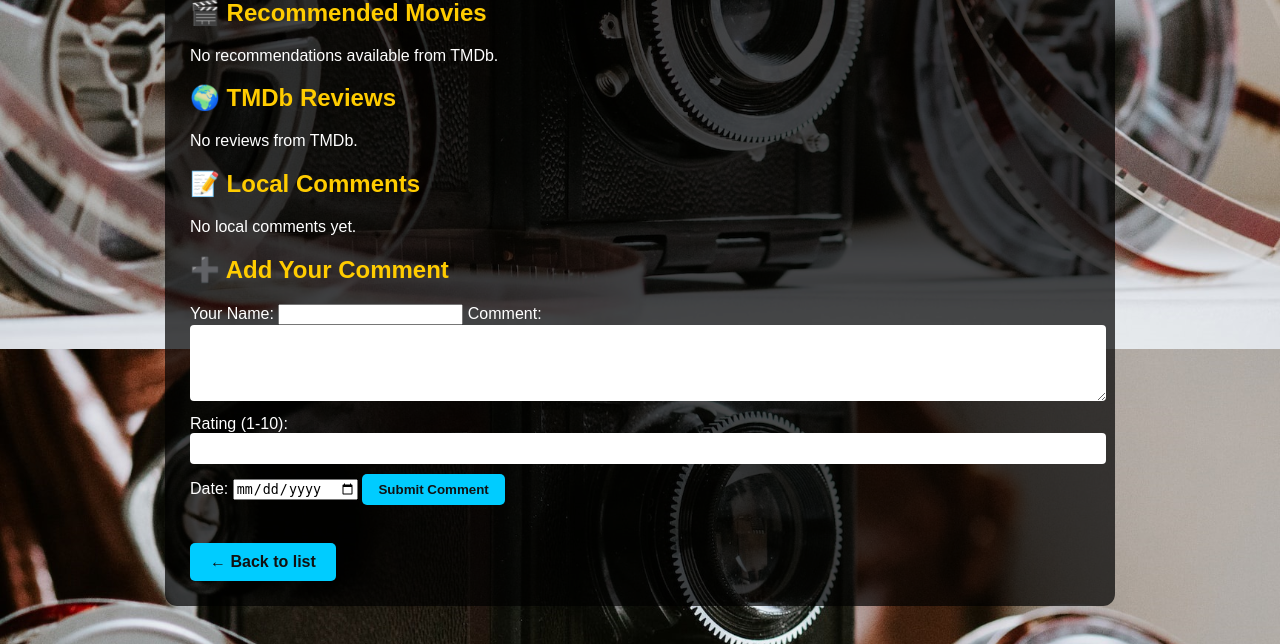
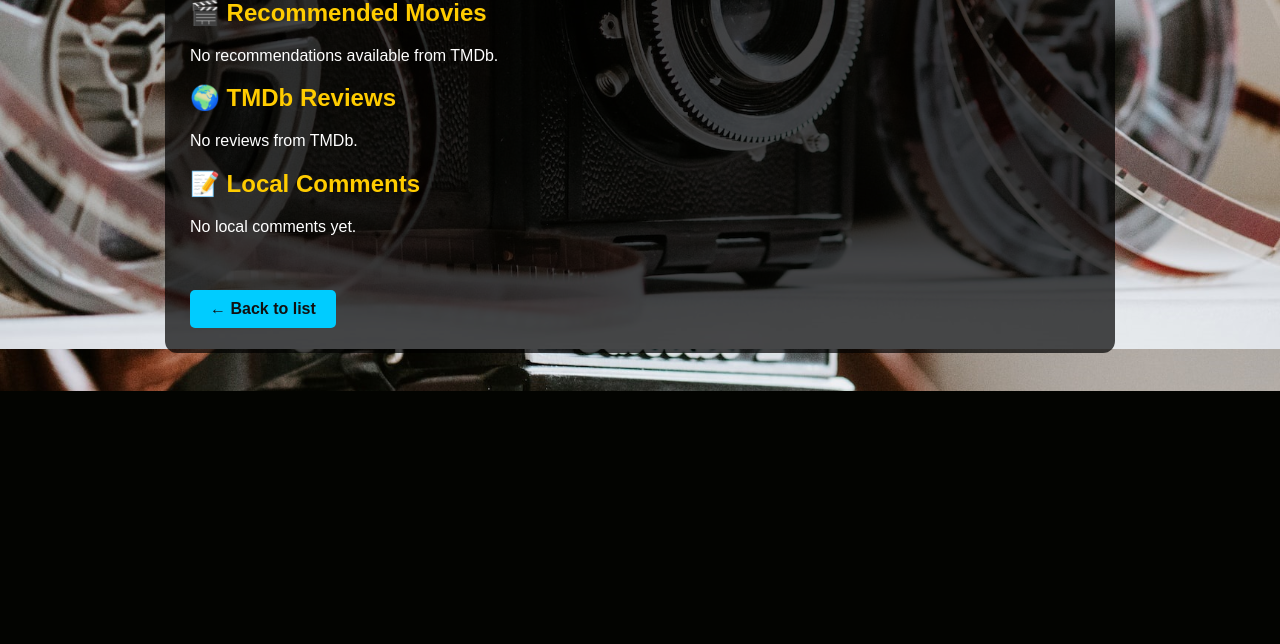
Before and after one commit to sichensong-99/Movie_Recommendation_System, a Flask app: template templates/detail.html in a window 1280 px wide. Shown: the part 451-1095 px from the top of the page. After the commit the page ends 842 px from the top, so only its background shows below. Run offline with Flask 3, Linux system fonts and the light colour scheme; the template is opened without the code that fills it, so the values that code supplies are empty.

Commit message:
Update detail.html

```diff
--- a/templates/detail.html
+++ b/templates/detail.html
@@ -187,24 +187,6 @@
     {% else %}
         <p>No local comments yet.</p>
     {% endif %}
-    <h2>➕ Add Your Comment</h2>
-    <form action="{{ url_for('action') }}" method="post">
-        <input type="hidden" name="movie_id" value="{{ movie['id'] }}">
-
-        <label for="name">Your Name:</label>
-        <input type="text" name="name" required>
-
-        <label for="comment">Comment:</label>
-        <textarea name="comment" rows="4" required></textarea>
-
-        <label for="rate">Rating (1-10):</label>
-        <input type="number" name="rate" min="1" max="10" required>
-
-        <label for="date">Date:</label>
-        <input type="date" name="date" required>
-
-        <button type="submit">Submit Comment</button>
-    </form>
     <br><a href="/list" class="back-button">← Back to list</a>
 </div>
 </body>
```
